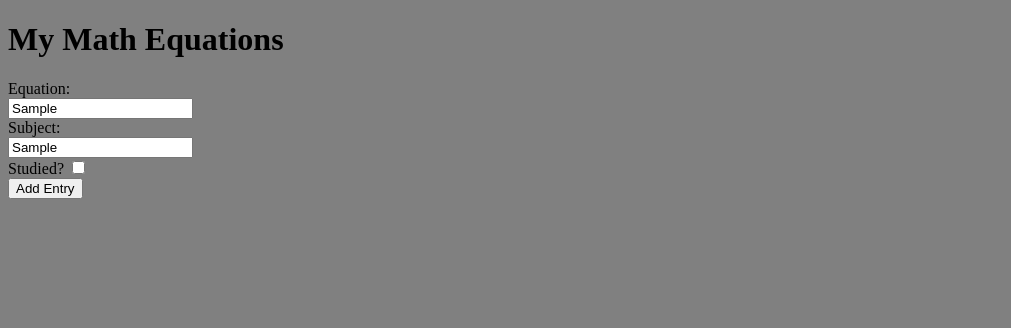
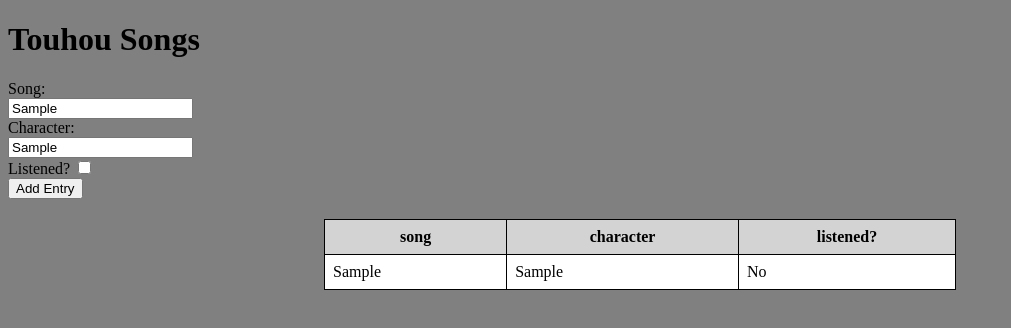
Before and after one commit to wolfywolfywolfy/09hw, a plain HTML site: page index.html in a window 1280 px wide. Both pictures are taken after typing "Sample", "Sample" into the empty fields and a click on the button "Add Entry". Shown: the whole page, without its empty margins (0-1011 px from the left). Drawn offline with Linux system fonts and the light colour scheme.

Commit message:
Add files via upload

```diff
--- a/index.html
+++ b/index.html
@@ -4,32 +4,32 @@
         <meta name="viewport" content="width=device-width, initial-scale=1.0">
         <meta http-equiv="X-UA-Compatible" content="IE=edge">
 
-        <title>MathFans</title>
+        <title>Touhou</title>
 
         <link rel="stylesheet" href="styles.css">
         <script src="script.js" defer></script>
     </head>
 
     <body>
-        <h1>My Math Equations</h1>
+        <h1>Touhou Songs</h1>
 
         <form>
-            <!--Textbox for equation -->
-            <label for="equationName">Equation: </label>
-            <br><input type="text" id="equationName" name="equationName">
+            <!-- Textbox for song -->
+            <label for = "songName">Song: </label>
+            <br><input type="text" id="songName" name="songName">
             <br>
 
-            <!-- Textbox for subject -->
-            <label for = "subjectName">Subject: </label>
-            <br><input type="text" id="subjectName" name="subjectName">
+            <!--Textbox for character -->
+            <label for="characterName">Character: </label>
+            <br><input type="text" id="characterName" name="characterName">
             <br>
 
             <!-- Checkbox (if completed) -->
-            <label for="studied">Studied? </label>
-            <input type="checkbox" id="studied" name="studied" value="complete">
+            <label for="listened">Listened? </label>
+            <input type="checkbox" id="listened" name="listened" value="complete">
             <br>
 
-            <!-- Submit button -->
+            <!-- Submit button (add ?  onclick="addTableRow()") -->
             <input type="button" id="addToTable" value="Add Entry">
             <br>
         </form>
@@ -38,9 +38,7 @@
         <div id="myTable"></div>
 
         <!-- I don't know what this is for.. maybe calling function -->
-        <div id="newEquation"></div>
-
-        <!--<input type="button" id="addToTable" value="Add Entry">-->
+        <div id="addTableRow"></div>
 
     </body>
 </html>
--- a/script.js
+++ b/script.js
@@ -1,43 +1,88 @@
-let position = 0;
-
-//display first item in list (first equation)
-//window.onload = function() {
-    //displayEquation(0);
-    //document.getElementById("clickPrev").disabled = true;
-//}
 
 //my entries INITIALIZED or declared..not sure.
 let myEntries = [];
 
-const myEquation = document.getElementById("equationName").value;
-const subject = document.getElementById("subjectName").value;
-const studied = document.getElementById("studied").checked;
-
+//I don't know what this is for.
 const myEntry = {
-    myEquation: equation,
-    subject: subject,
-    studied: studied
+    myCharacter: characterName,
+    mySong: songName,
+    listened: listened
 };
 
-//display table
-function displayTable() {
-    //make new row after each button click
+//make a table upon loading.
+function makeTable() {
+    //associate entries with variable.
+    myEntry.myCharacter = document.getElementById("characterName").value;
+    myEntry.mySong = document.getElementById("songName").value;
+    myEntry.listened = document.getElementById("listened").checked ? "Yes" : "No";
 
-}
+    //make table element based off div id location in html
+    const theTable = document.getElementById("myTable");
 
-//make a table
-function makeTable() {
-    //make table element based off id in html
-    const theTable = document.getElementById("myTable");
+    //assign variable to ID touhou table (then test if it exists)
+    let aTable = document.getElementById("touhouTable");
+
+    if(!aTable) {
+        //create a table to be used
+        aTable = document.createElement("table")
+        //assign an id to created table
+        aTable.id = "touhouTable";
+
+        //create header row
+        const headerRow = document.createElement("tr");
+
+        //add titles to the header cells
+        let header1 = document.createElement("th");
+        header1.textContent = "song";
+
+        let header2 = document.createElement("th");
+        header2.textContent = "character";
+
+        let header3 = document.createElement("th");
+        header3.textContent = "listened?";
+
+        //add the table data to each header
+        headerRow.appendChild(header1);
+        headerRow.appendChild(header2);
+        headerRow.appendChild(header3);
+
+        //add the row to the table
+        aTable.appendChild(headerRow);
+        theTable.appendChild(aTable);
+    }
+    //assign entry to row and add row to table. (reference function below)
+    let row = addTableRow(myEntry);
+    aTable.appendChild(row);
+
+
+    //theTable.appendChild(aTable);
 }
 
 //add a row to table
-function addTableRow() {
+function addTableRow(myEntry) {
     //when button is clicked, make a row
     const row = document.createElement("tr");
+
+    //add data to row
+    let tableData1 = document.createElement("td");
+    tableData1.textContent = myEntry.mySong;
+
+    let tableData2 = document.createElement("td");
+    tableData2.textContent = myEntry.myCharacter;
+
+    let tableData3 = document.createElement("td");
+    tableData3.textContent = myEntry.listened;
+
+    //add the data to each row
+    row.appendChild(tableData1);
+    row.appendChild(tableData2);
+    row.appendChild(tableData3);
+
+    //send this row to makeTable function
+    return row;
 }
 
-//display the table
-
-
 //handle the submit button
+document.getElementById("addToTable").onclick = function(){
+    makeTable();
+};
--- a/styles.css
+++ b/styles.css
@@ -1,3 +1,20 @@
 body {
     background-color: grey;
 }
+
+table {
+    border: 1px solid black;
+    border-collapse: collapse;
+    margin: 20px auto;
+    width: 50%;
+    background-color: white;
+}
+
+th, td {
+    border: 1px solid black;
+    padding: 8px;
+}
+
+th {
+    background-color: lightgray;
+}
```
